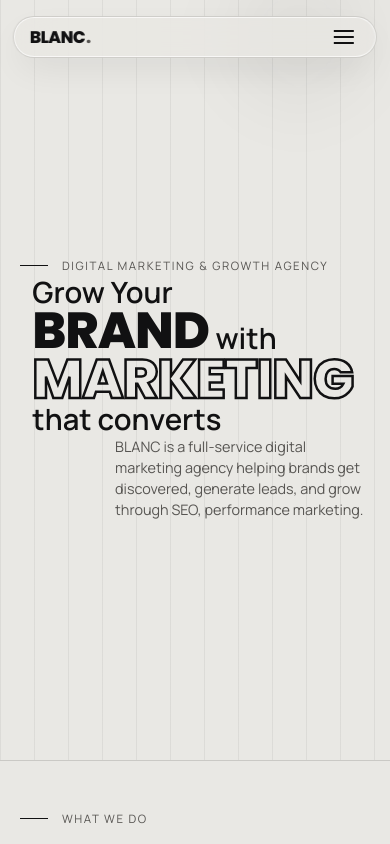
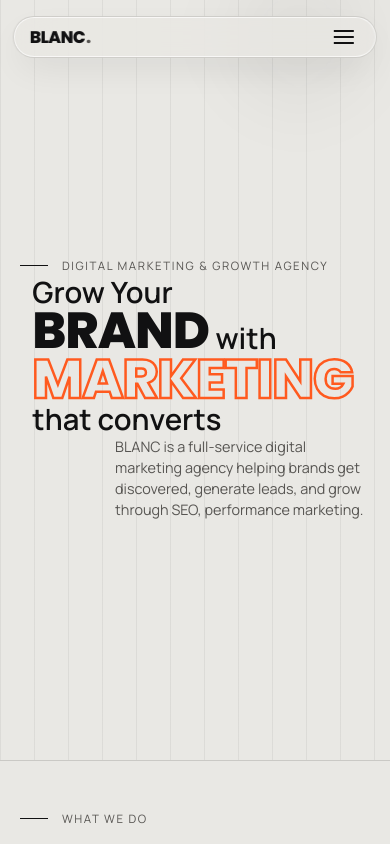
Before and after one commit to Aarohi113/newblancmedia, a React (Vite) app: page / in a window 390 px wide. Shown: the top 844 px of the page. Built offline with nearby package versions, Linux system fonts and the light colour scheme.

Commit message:
color changed

```diff
--- a/src/index.css
+++ b/src/index.css
@@ -153,7 +153,7 @@
 
 .large-word.marketing {
   color: transparent;
-  -webkit-text-stroke: 4px var(--paper);
+  -webkit-text-stroke: 4px #FF5A1F;
   font-size: calc(var(--fs-large) * 1.15);
   line-height: 0.88;
 }
@@ -815,7 +815,8 @@
   }
 
   .hero-line-two .large-word.marketing {
-    -webkit-text-stroke: 2.5px var(--paper);
+    color: transparent;
+    -webkit-text-stroke: 2.5px #FF5A1F;
     font-size: clamp(3rem, 14vw, 4.8rem);
     width: 100%;
   }
```
